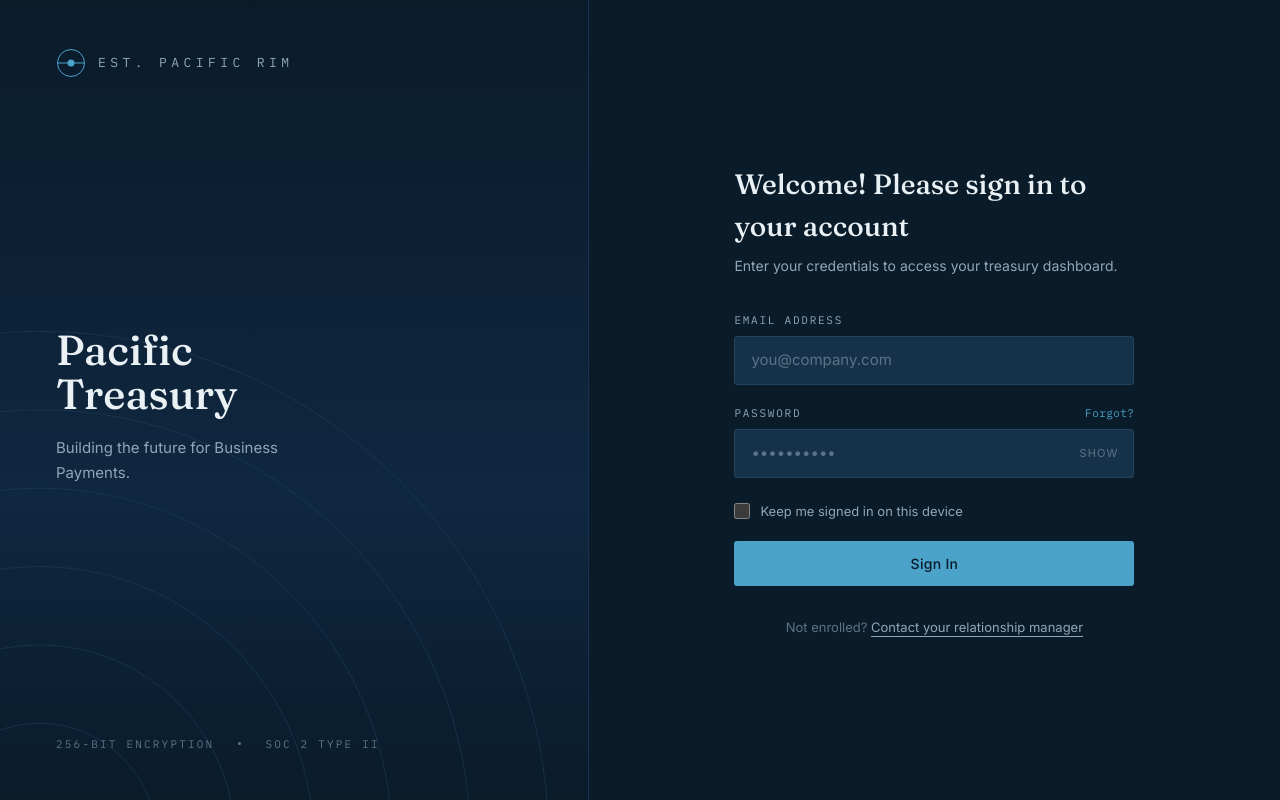
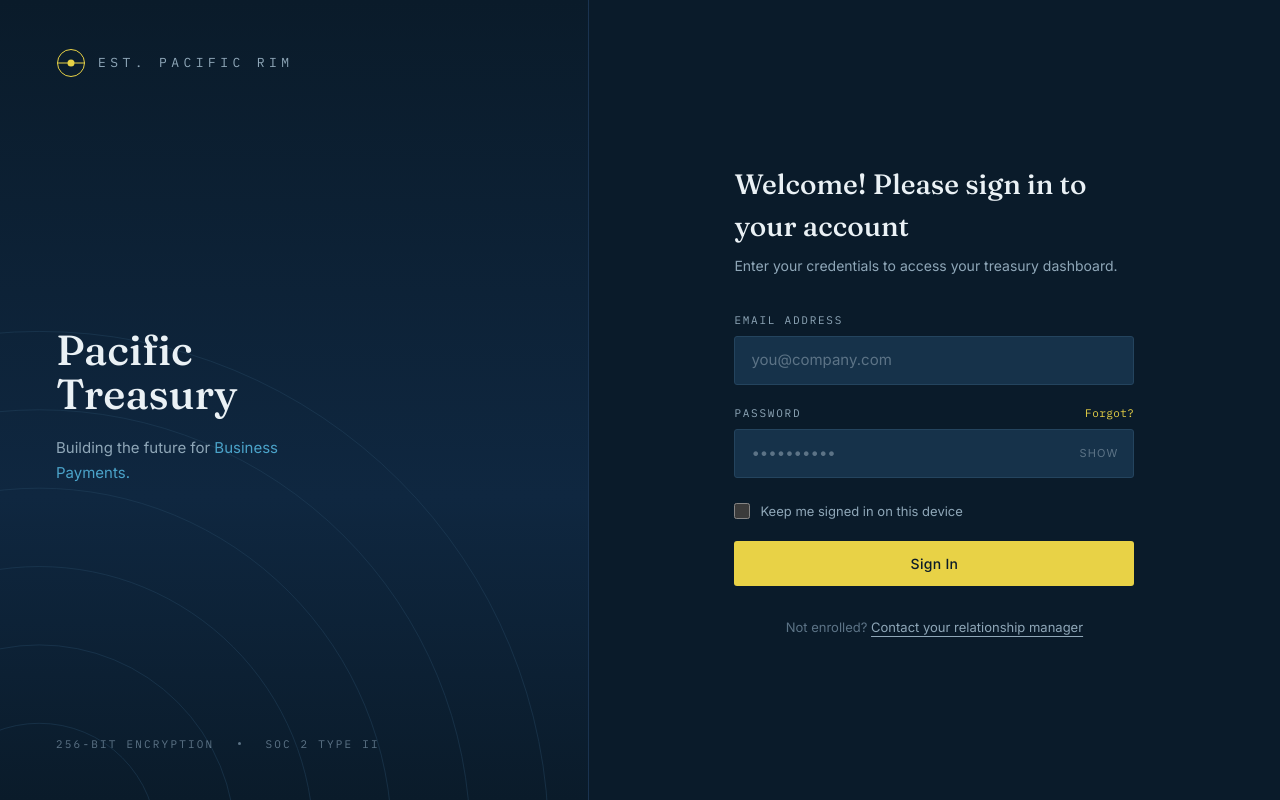
Before and after one commit to Chinnu-R/Pacific-Treasury, a Next.js app: page / in a window 1280 px wide. Built offline with nearby package versions, Linux system fonts and the light colour scheme.

Commit message:
styling changes

```diff
--- a/app/globals.css
+++ b/app/globals.css
@@ -7,7 +7,8 @@
   --color-surface-soft: #16324a;
   --color-line: #24445e;
   --color-line-soft: #1a3350;
-  --color-gold: #4ba3c9;
+  --color-gold: #e8d246;
+  --color-blue: #4ba3c9;
   --color-gold-bright: #e0bd6b;
   --color-gold-dim: #7c6b3e;
   --color-text: #eaf1f5;
--- a/app/page.tsx
+++ b/app/page.tsx
@@ -138,7 +138,7 @@ export default function LoginPage() {
             Treasury
           </h1>
           <p className="mt-5 max-w-[30ch] text-[15px] leading-relaxed text-[var(--color-text-muted)]">
-            Building the future for Business Payments.
+            Building the future for <span className="text-[var(--color-blue)]">Business Payments.</span>
           </p>
         </div>
 
```
